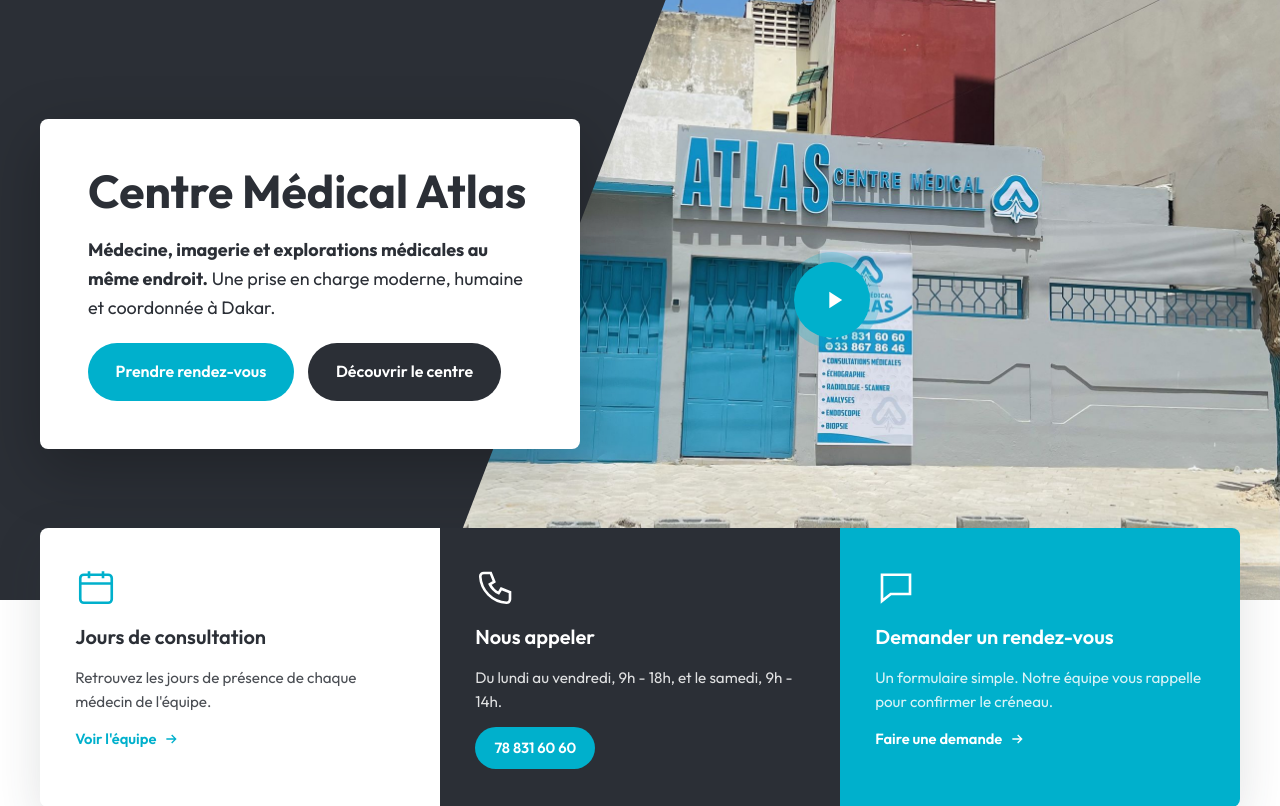
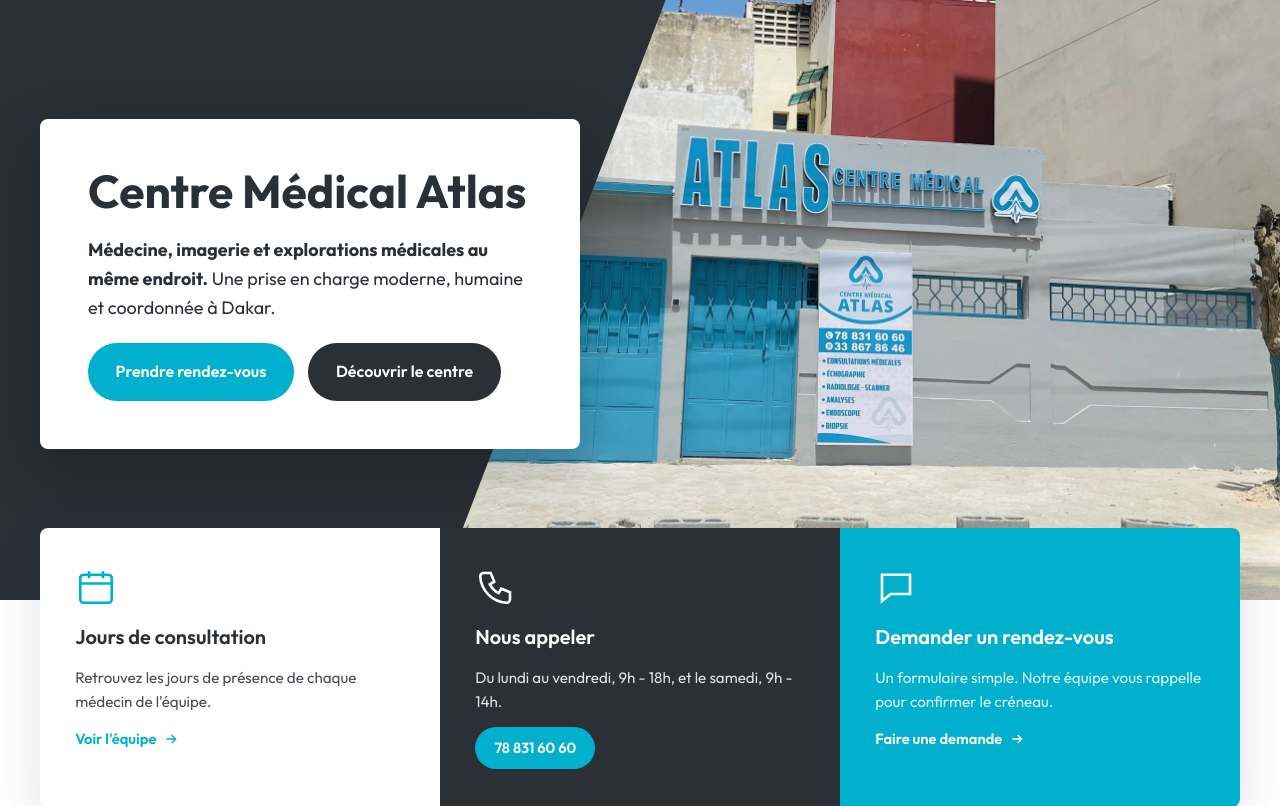
Before and after one commit to Doudida6/siteatlas, a WordPress theme: template wordpress/centre-atlas/front-page.php in a window 1280 px wide. Shown: the part 141-947 px from the top of the page. Run offline with PHP 8.4 and a stand-in for WordPress, Linux system fonts and the light colour scheme; the site name, menu and one post (Sample post) are stand-ins, and other content is empty; some libraries are stand-ins or nearby versions.

Commit message:
Retire le bouton play de la bannière d'accueil
Co-Authored-By: Claude Sonnet 5.5 <noreply@anthropic.com>
Claude-Session: https://claude.ai/code/session_01WMV7TTzHWSs8CoVZWNWm7p

```diff
--- a/maquette/index.html
+++ b/maquette/index.html
@@ -88,7 +88,6 @@
   <section class="hero2">
     <div class="hero2_photo photo-placeholder is-dark">Photo : accueil / espace architectural du Centre Atlas</div>
     <div class="hero2_shape"></div>
-    <a href="le-centre.html" class="hero2_play" aria-label="Découvrir le centre"><svg fill="currentColor" stroke="none"><use href="#i-play"/></svg></a>
     <div class="padding-global hero2_inner">
       <div class="container-large">
         <div class="hero2_card">
--- a/wordpress/centre-atlas/front-page.php
+++ b/wordpress/centre-atlas/front-page.php
@@ -5,7 +5,6 @@
   <section class="hero2">
     <div class="hero2_photo photo-placeholder is-dark<?php echo atlas_photo_class('accueil-photo-accueil-espace-architectural-du-ce'); ?>"<?php echo atlas_photo_attr('accueil-photo-accueil-espace-architectural-du-ce', 'Photo : accueil / espace architectural du Centre Atlas'); ?>><?php atlas_photo_label('accueil-photo-accueil-espace-architectural-du-ce', 'Photo : accueil / espace architectural du Centre Atlas'); ?></div>
     <div class="hero2_shape"></div>
-    <a href="<?php echo esc_url(home_url('/le-centre/')); ?>" class="hero2_play" aria-label="Découvrir le centre"><svg fill="currentColor" stroke="none"><use href="#i-play"/></svg></a>
     <div class="padding-global hero2_inner">
       <div class="container-large">
         <div class="hero2_card">
```
